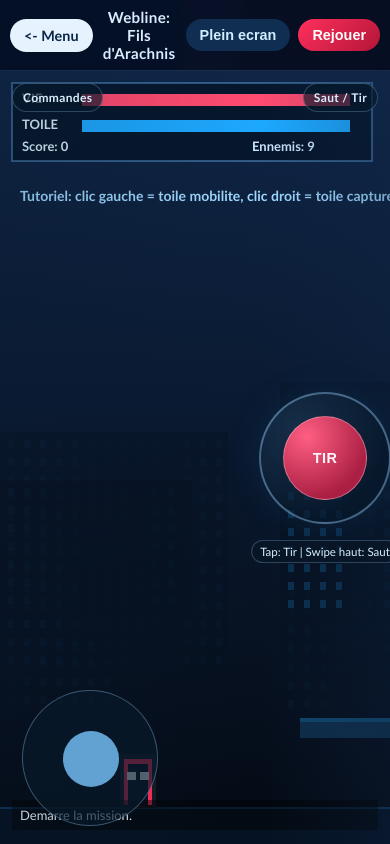
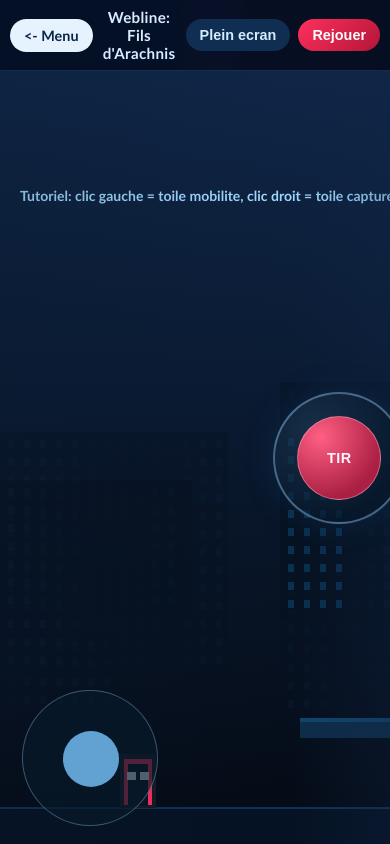
Before and after one commit to jmecodol/jeu-simple-html, a website: page games/webline-fils-arachnis/index.html in a window 390 px wide. Drawn offline with Linux system fonts and the light colour scheme.

Commit message:
Simplify mobile UI and remove top-left HUD

```diff
--- a/games/webline-fils-arachnis/index.html
+++ b/games/webline-fils-arachnis/index.html
@@ -31,8 +31,9 @@
             mobilite, clic droit toile capture.
           </p>
           <p class="hint">
-            Mobile: pad gauche pour deplacement gauche/droite. Pad droit: swipe vers le haut pour
-            sauter, tap pour tirer rapidement.
+            Mobile: pad gauche large avec grande zone neutre au centre; eloigne le doigt du centre
+            pour marcher, swipe haut immediat pour sauter. Pad droit: tap pour tir rapide,
+            swipe haut tres reactif pour sauter.
           </p>
           <button id="startBtn" type="button">Jouer</button>
         </div>
--- a/games/webline-fils-arachnis/main.js
+++ b/games/webline-fils-arachnis/main.js
@@ -64,15 +64,18 @@
   moveCenterY: 0,
   moveLastX: 0,
   moveLastY: 0,
+  moveStartY: 0,
+  moveJumpTriggered: false,
   actionBtnEl: null,
-  actionHintEl: null,
   actionStartY: 0,
   actionLastY: 0,
+  actionJumpTriggered: false,
   shootQueued: false,
   jumpQueued: false,
 };
 
 const INFINITE_LIVES = true;
+const JUMP_VELOCITY = -930;
 
 function clamp(v, min, max) {
   return Math.max(min, Math.min(max, v));
@@ -362,17 +365,14 @@
   hud.className = "mobileHud";
   hud.innerHTML = `
     <div class="mobileCluster left" id="moveZone">
-      <span class="zoneLabel">Commandes</span>
       <div class="stick" id="stick">
         <div class="stickKnob" id="stickKnob"></div>
       </div>
     </div>
     <div class="mobileCluster right" id="actionZone">
-      <span class="zoneLabel">Saut / Tir</span>
       <div class="actionRing">
         <button class="actionBtn" id="actionBtn" type="button">TIR</button>
       </div>
-      <span class="actionHint" id="actionHint">Tap: Tir | Swipe haut: Saut</span>
     </div>
   `;
 
@@ -381,11 +381,9 @@
   const moveZone = document.getElementById("moveZone");
   const actionZone = document.getElementById("actionZone");
   const actionBtn = document.getElementById("actionBtn");
-  const actionHint = document.getElementById("actionHint");
   const stick = document.getElementById("stick");
   const stickKnob = document.getElementById("stickKnob");
   MOBILE.actionBtnEl = actionBtn;
-  MOBILE.actionHintEl = actionHint;
 
   const getStickAnchor = () => {
     const rect = canvas.getBoundingClientRect();
@@ -425,6 +423,8 @@
     MOBILE.moveCenterY = anchor.y;
     MOBILE.moveLastX = event.clientX;
     MOBILE.moveLastY = event.clientY;
+    MOBILE.moveStartY = event.clientY;
+    MOBILE.moveJumpTriggered = false;
     updateStickFromPoint(event.clientX, event.clientY);
     const rect = canvas.getBoundingClientRect();
     const localX = anchor.x - rect.left;
@@ -441,12 +441,17 @@
     event.preventDefault();
     MOBILE.moveLastX = event.clientX;
     MOBILE.moveLastY = event.clientY;
+    if (!MOBILE.moveJumpTriggered && event.clientY - MOBILE.moveStartY < -22) {
+      MOBILE.jumpQueued = true;
+      MOBILE.moveJumpTriggered = true;
+    }
     updateStickFromPoint(event.clientX, event.clientY);
   });
 
   const resetMove = (event) => {
     if (event.pointerId !== MOBILE.movePointerId) return;
     MOBILE.movePointerId = null;
+    MOBILE.moveJumpTriggered = false;
     updateStickFromPoint(MOBILE.moveLastX, MOBILE.moveLastY, true);
     stick.style.left = "auto";
     stick.style.top = "auto";
@@ -469,6 +474,7 @@
     MOBILE.actionPointerId = event.pointerId;
     MOBILE.actionStartY = event.clientY;
     MOBILE.actionLastY = event.clientY;
+    MOBILE.actionJumpTriggered = false;
     actionZone.setPointerCapture(event.pointerId);
   });
 
@@ -476,16 +482,19 @@
     if (event.pointerId !== MOBILE.actionPointerId) return;
     event.preventDefault();
     MOBILE.actionLastY = event.clientY;
+    if (!MOBILE.actionJumpTriggered && event.clientY - MOBILE.actionStartY < -18) {
+      MOBILE.jumpQueued = true;
+      MOBILE.actionJumpTriggered = true;
+    }
   });
 
   const releaseActionPad = (event) => {
     if (event.pointerId !== MOBILE.actionPointerId) return;
     const dy = MOBILE.actionLastY - MOBILE.actionStartY;
-    if (dy < -28) {
-      MOBILE.jumpQueued = true;
-    } else {
+    if (!MOBILE.actionJumpTriggered && dy > -14) {
       MOBILE.shootQueued = true;
     }
+    MOBILE.actionJumpTriggered = false;
     MOBILE.actionPointerId = null;
   };
 
@@ -630,8 +639,8 @@
   if (!state.player) return;
 
   if (MOBILE.active) {
-    state.keys.left = MOBILE.stickX < -0.22;
-    state.keys.right = MOBILE.stickX > 0.22;
+    state.keys.left = MOBILE.stickX < -0.4;
+    state.keys.right = MOBILE.stickX > 0.4;
     state.keys.up = false;
 
     if (MOBILE.jumpQueued) {
@@ -820,7 +829,7 @@
         p.vx = -p.wallDir * 250;
       }
 
-      p.vy = -620;
+        p.vy = JUMP_VELOCITY;
       if (!canGroundJump) {
         p.jumpsLeft = Math.max(0, p.jumpsLeft - 1);
       }
@@ -907,6 +916,14 @@
 }
 
 function hitEnemy(enemy, damage, pushDir = 0) {
+  if (enemy.type !== "boss") {
+    enemy.hp = 0;
+    enemy.vx += pushDir * 140;
+    state.hitSparks.push({ x: enemy.x + enemy.w * 0.5, y: enemy.y + enemy.h * 0.3, life: 0.2 });
+    state.score += 260;
+    return;
+  }
+
   enemy.hp -= damage;
   enemy.vx += pushDir * 140;
   state.hitSparks.push({ x: enemy.x + enemy.w * 0.5, y: enemy.y + enemy.h * 0.3, life: 0.2 });
@@ -1516,7 +1533,6 @@
 
   drawPlayer();
   drawShots();
-  drawHud();
   drawObjectiveHints();
 }
 
--- a/games/webline-fils-arachnis/style.css
+++ b/games/webline-fils-arachnis/style.css
@@ -156,34 +156,13 @@
 }
 
 .mobileCluster.left {
-  width: 66.6667%;
+  width: 74%;
   background: linear-gradient(90deg, #0a1a2e30, transparent);
 }
 
 .mobileCluster.right {
-  width: 33.3333%;
+  width: 26%;
   background: linear-gradient(270deg, #11274745, transparent);
-}
-
-.zoneLabel {
-  position: absolute;
-  top: 12px;
-  padding: 6px 10px;
-  border-radius: 999px;
-  font-size: 0.75rem;
-  font-weight: 700;
-  letter-spacing: 0.03em;
-  color: #d8eeff;
-  border: 1px solid #a6d7ff3f;
-  background: #07192ba8;
-}
-
-.mobileCluster.left .zoneLabel {
-  left: 12px;
-}
-
-.mobileCluster.right .zoneLabel {
-  right: 12px;
 }
 
 .stick {
@@ -240,20 +219,6 @@
   transform: scale(0.95);
 }
 
-.actionHint {
-  position: absolute;
-  left: 50%;
-  top: calc(50% + 82px);
-  transform: translateX(-50%);
-  font-size: 0.72rem;
-  padding: 4px 8px;
-  border-radius: 999px;
-  color: #d8edff;
-  background: #081728c4;
-  border: 1px solid #9fcfff40;
-  white-space: nowrap;
-}
-
 @media (hover: hover) and (pointer: fine) {
   .mobileHud {
     display: none;
```
